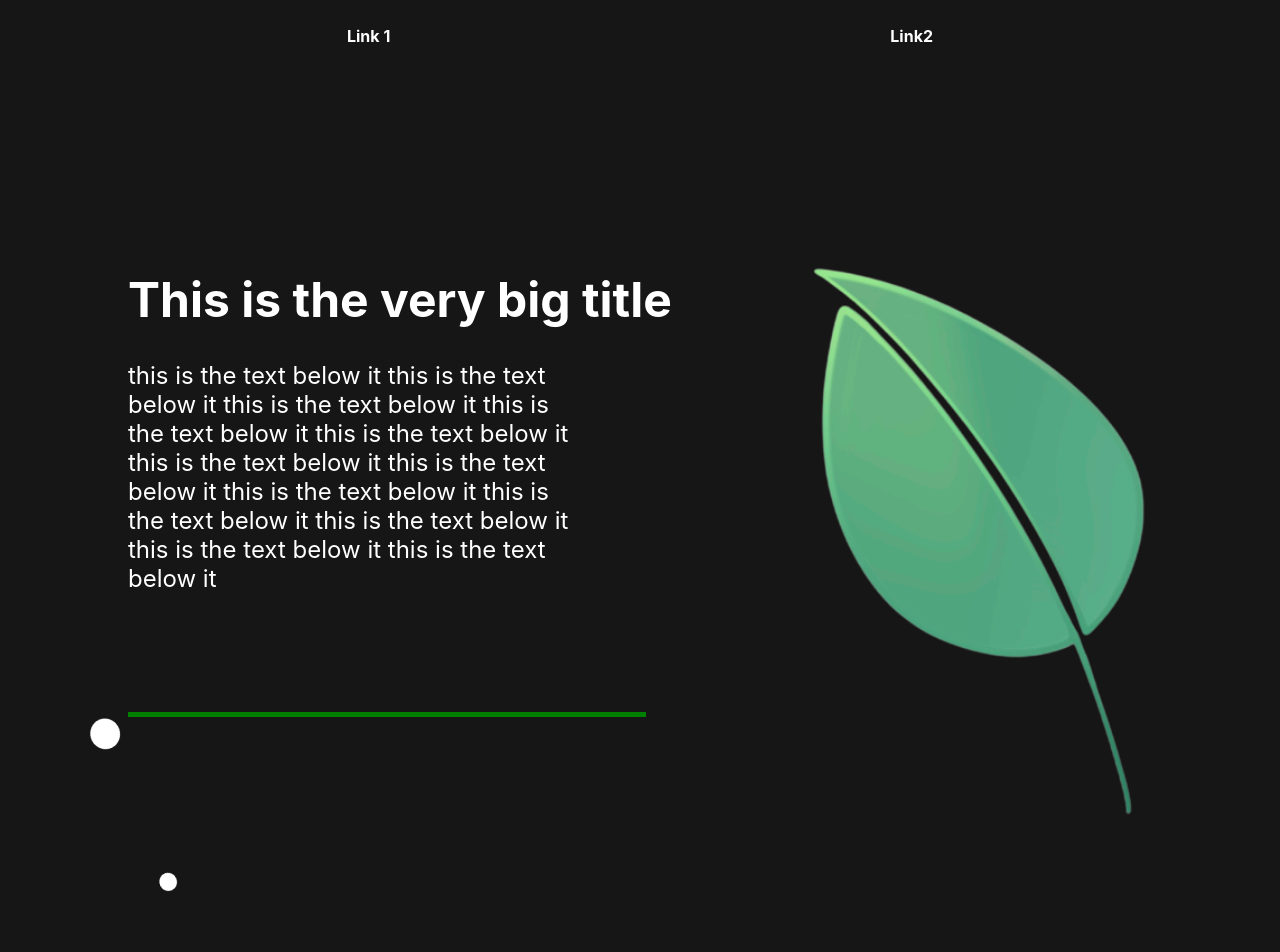
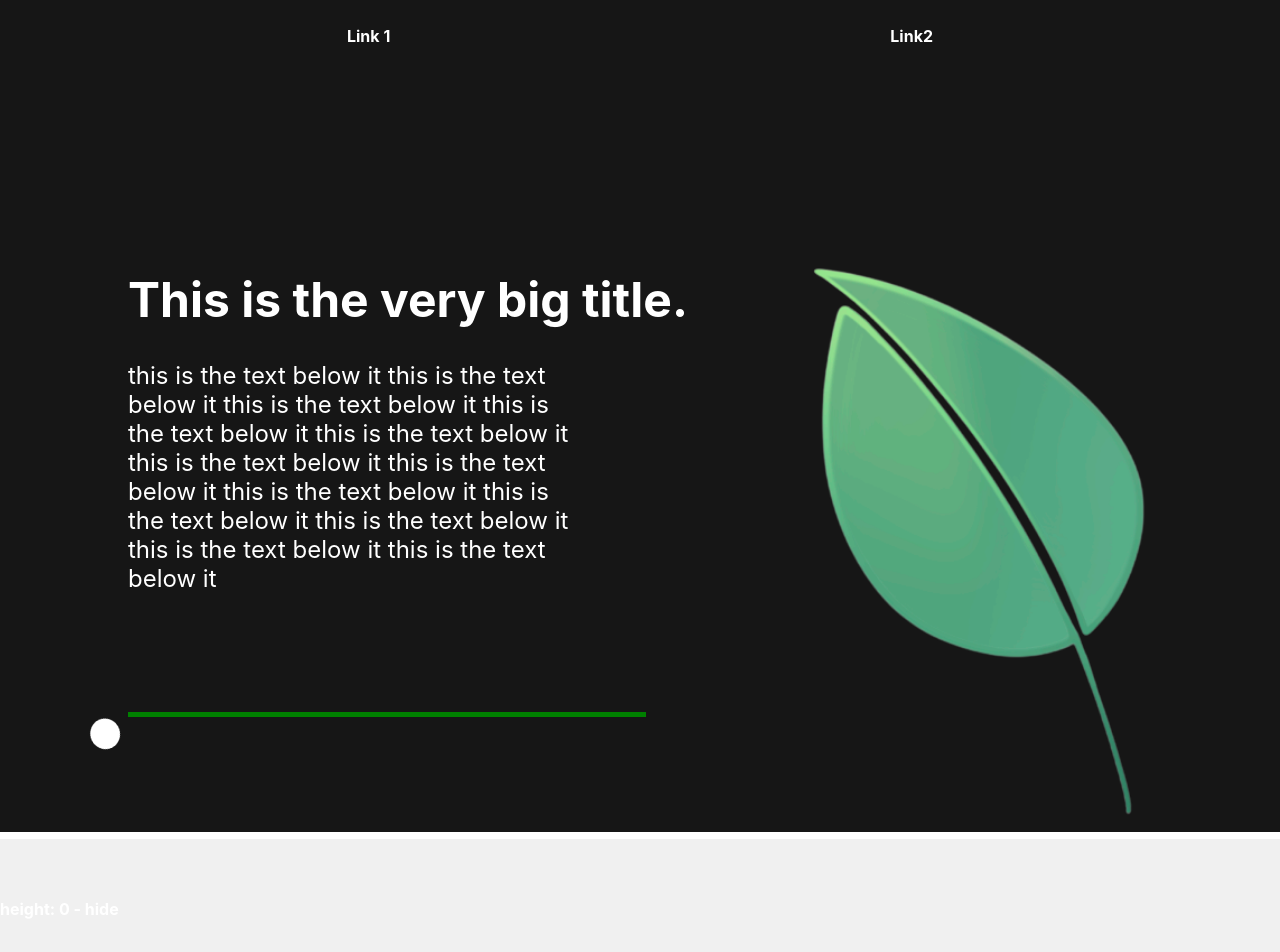
Before and after one commit to ThisIs-RJP/Sustainability_Website, a React (Create React App) app: page / in a window 1280 px wide. Shown: the top 952 px of the page. Built offline with nearby package versions, Linux system fonts and the light colour scheme.

Commit message:
Update App.js

```diff
--- a/src/App.js
+++ b/src/App.js
@@ -8,7 +8,6 @@ import leaf from './images/leaf.png'
 import { useState, useEffect } from 'react';
 
 function App() {
-
   const [isVisible, setIsVisible] = useState(true);
   const [height, setHeight] = useState(0)
   const fadeIn = useSpring({
@@ -29,8 +28,8 @@ function App() {
   }, [])
 
 
-  const listenToScroll = () => {
-    let heightToHideFrom = 900;
+  const listenToScroll = () => { // does
+    let heightToHideFrom = 600;
     const winScroll = document.body.scrollTop ||
       document.documentElement.scrollTop;
     setHeight(winScroll);
@@ -57,7 +56,7 @@ function App() {
         <div className='container1'>
           <div className='textBox1'>
             <h1>
-              This is the very big title
+              This is the very big title.
             </h1>
           </div>
           <div className='textBottom1'>
@@ -93,19 +92,9 @@ function App() {
         {/* THIS IS THE END OF THE CONTAINER ############################### */}
         {/* </animated.div> */}
       </animated.div>
-      <br></br>
-      <br></br>
-      <br></br>
-      <br></br>
-      <br></br>
-      <br></br>
-      <br></br>
-      <br></br>
-      <br></br>
-      <br></br>
-      <br></br>
-      <br></br>
-      <br></br>
+      <div className='buffer'>
+        {/* <br></br> */}
+      </div>
       <div id="container2">
         <br></br>
         <br></br>
```
